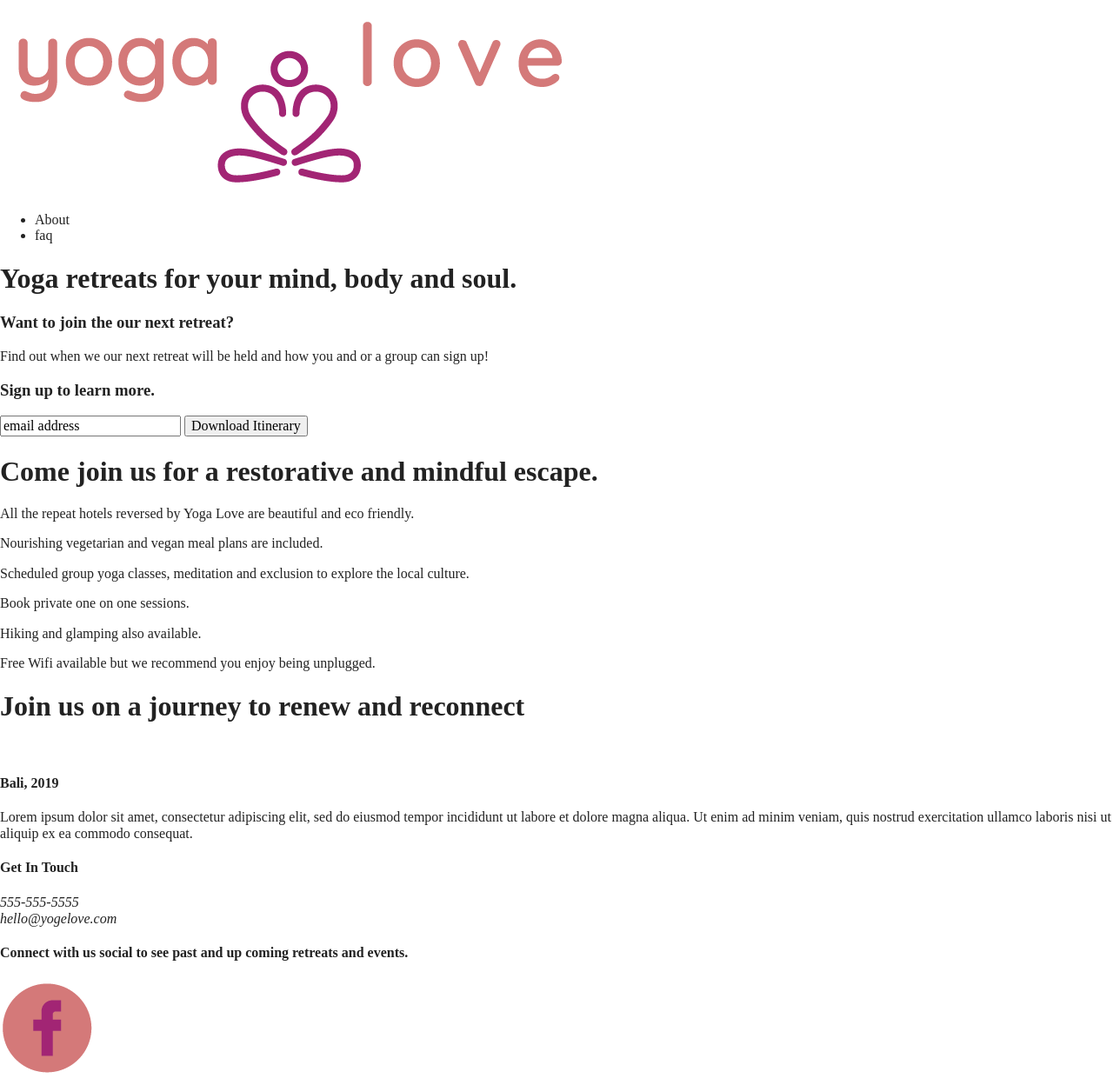
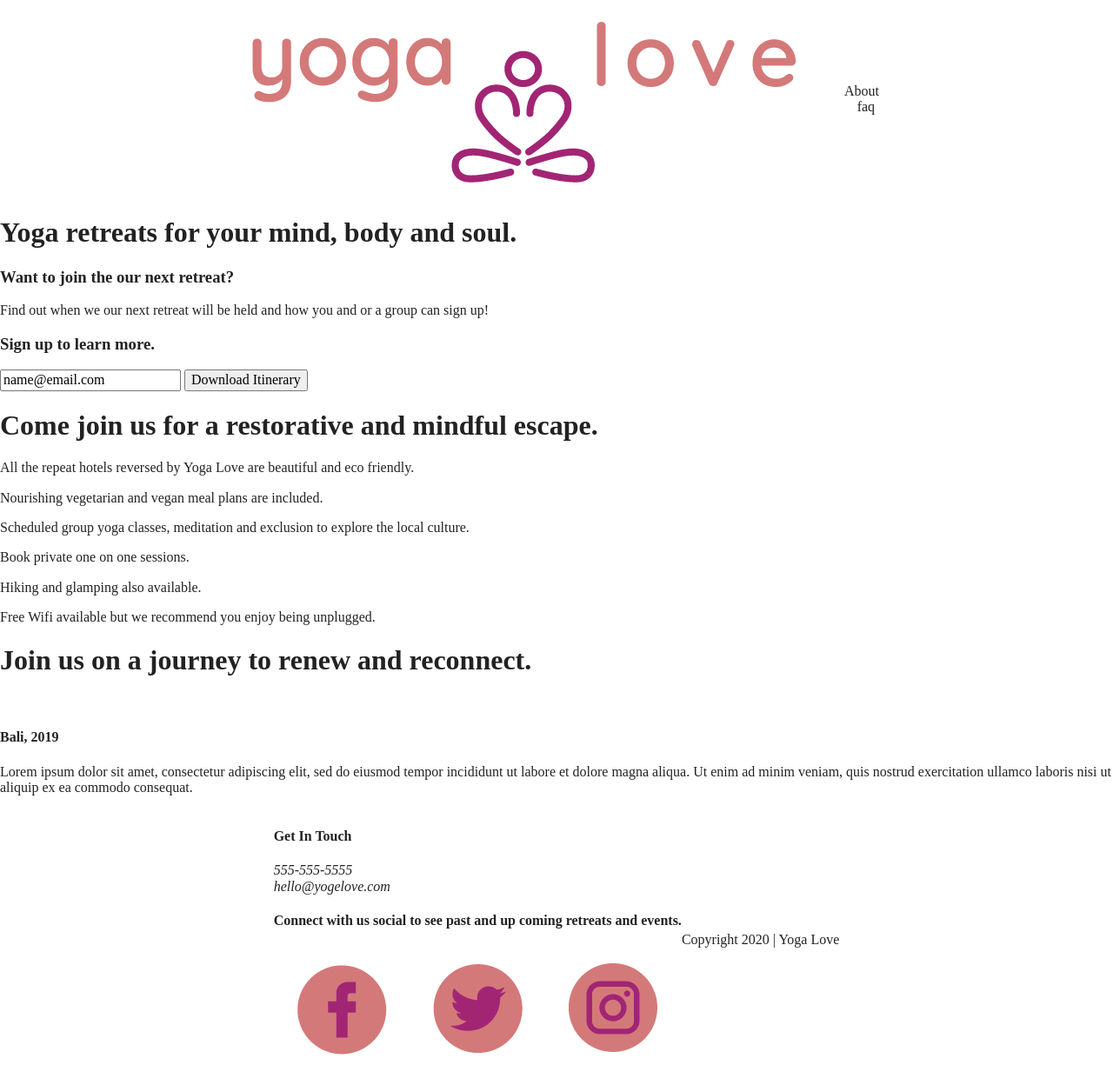
Before and after one commit to pinkincode/101-retreat-reponsive, a website built with Parcel: page index.html in a window 1280 px wide. Shown: the top 1248 px of the page at 87% size. Built offline with nearby package versions, Linux system fonts and the light colour scheme.

Commit message:
Added Css layout

```diff
--- a/css/main.css
+++ b/css/main.css
@@ -86,7 +86,42 @@ textarea {
 /* ==========================================================================
    Author's custom styles
    ========================================================================== */
+/*-----------------Base Header - Footer Style------------------*/
+header, footer {
+  display: flex;
+  justify-content: center;
+  align-items: center;
+  flex-flow: row wrap;
+}
 
+header .content-wrapper {
+  display: flex;
+  justify-content: center;
+  align-items: center;
+  flex-flow: row wrap;
+}
+header nav {
+  display: flex;
+  justify-content: space-around;
+  align-items: center;
+  flex-flow: row wrap;
+}
+header ul li {
+  display: flex;
+  justify-content: space-around;
+}
+
+footer .social-icons {
+  display: flex;
+  justify-content: space-around;
+  align-items: center;
+}
+
+footer .social-icons p{
+  display: flex;
+  justify-content: center;
+  align-items: center;
+}
 /* ==========================================================================
    Helper classes
    ========================================================================== */
--- a/index.html
+++ b/index.html
@@ -55,7 +55,7 @@
 
          <div class="form">
          <H3>Sign up to learn more.</H3>
-         <input type="text"  name="name" value="email address">
+         <input type="text"  name="name" value="name@email.com">
          <input type="button" value="Download Itinerary">
          </div>
       </div>
@@ -102,7 +102,7 @@
    </section>
    <section class="review">
      <div class="content-wrapper">
-           <h1>Join us on a journey to renew and reconnect </h1>
+           <h1>Join us on a journey to renew and reconnect. </h1>
            <article>
              <div>
                <img src="" alt="">
@@ -135,8 +135,9 @@
                         <p><a  href=""><img src="img/icon-instagram.png"target="_blank"/></a></p>
               </div>
         </div>
-    </div>
+    </div> <!-- footer content ends -->
 </div>
+ <!--footer content-wrapper ends-->
 <div class="copyright">
   <p>Copyright 2020  |  Yoga Love</p>
 </div>
```
Also changed, not shown: about/index.html (+3 -3 lines), faq/index.html (+1 -1 lines).
